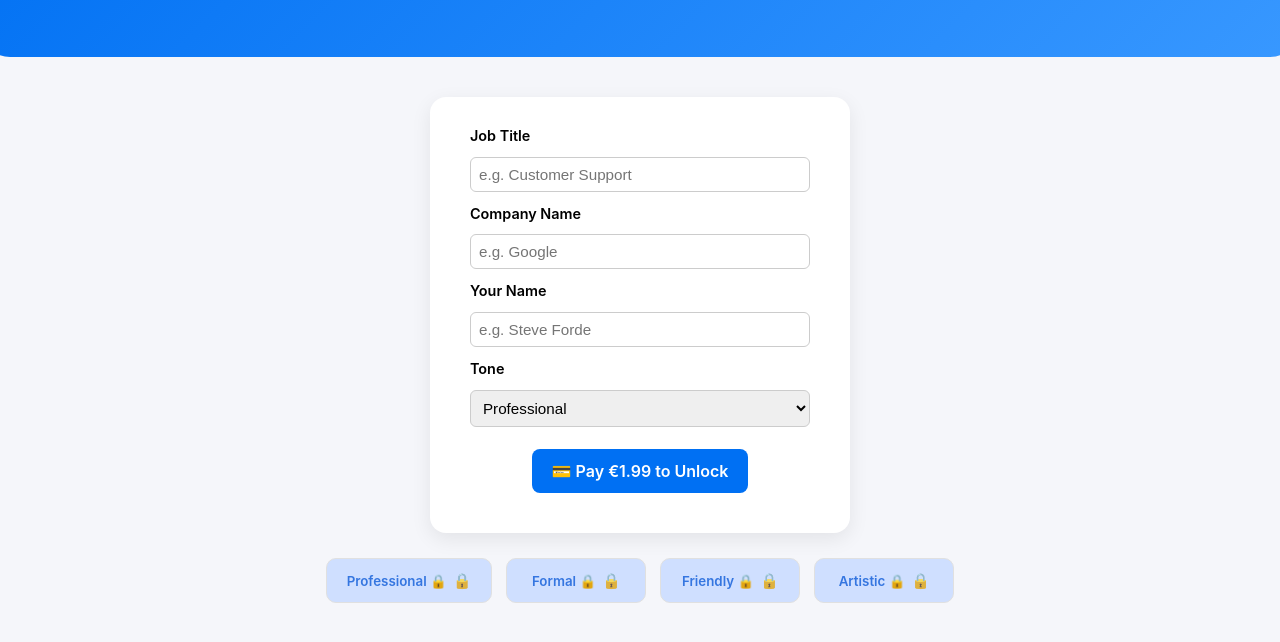
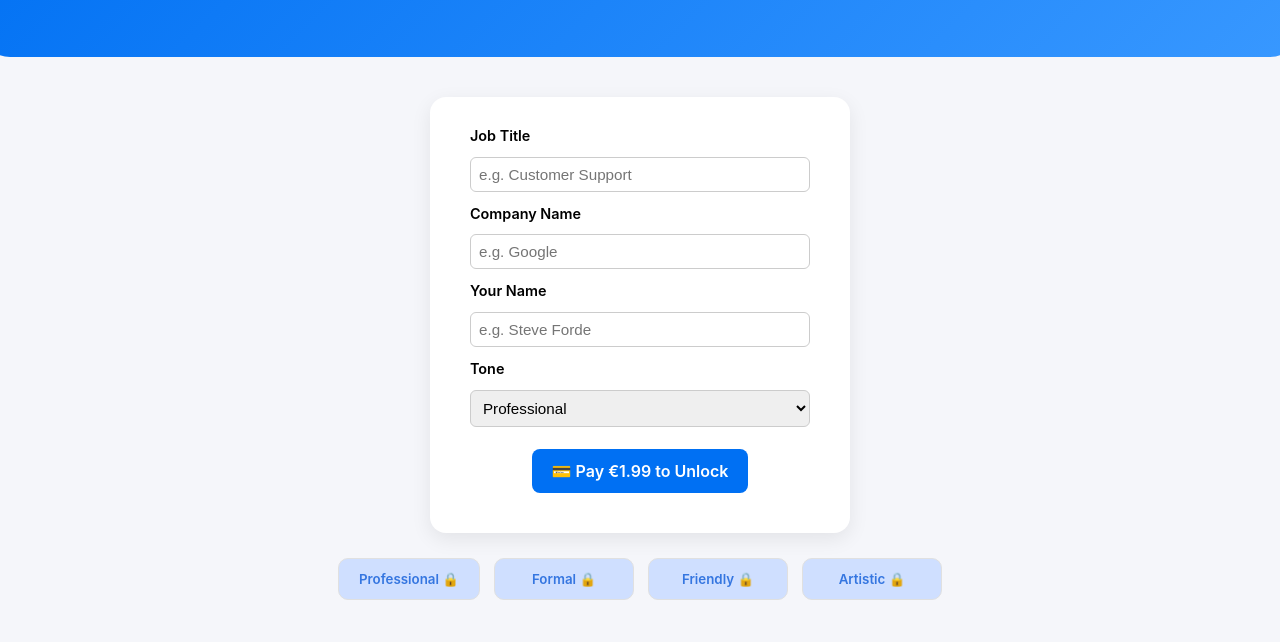
Before and after one commit to steveforde/QuickCoverLetter, a website: page public/index.html in a window 1280 px wide. Shown: the part 126-768 px from the top of the page. Drawn offline with nearby package versions, Linux system fonts and the light colour scheme.

Commit message:
Update site

```diff
--- a/public/script.js
+++ b/public/script.js
@@ -283,7 +283,7 @@ clearBtn.addEventListener('click', () => {
   if (!hasPaid) {
     btn.disabled = true;
     btn.classList.add('locked');
-      if (!btn.textContent.includes('🔒')) btn.textContent += ' 🔒';
+    // 🔒 Removed to prevent double lock
   }
 });
 
--- a/public/style.css
+++ b/public/style.css
@@ -257,14 +257,6 @@ button:disabled {
   position: relative;
 }
 
-/* One lock symbol */
-.template-btn:disabled::after {
-  content: "🔒";
-  font-size: 15px;
-  margin-left: 6px;
-  opacity: 0.8;
-}
-
 /* Subtle shake when hovered */
 .template-btn:disabled:hover {
   animation: shake 0.4s ease;
```
Lines whose indentation alone changed are shown as unchanged.
